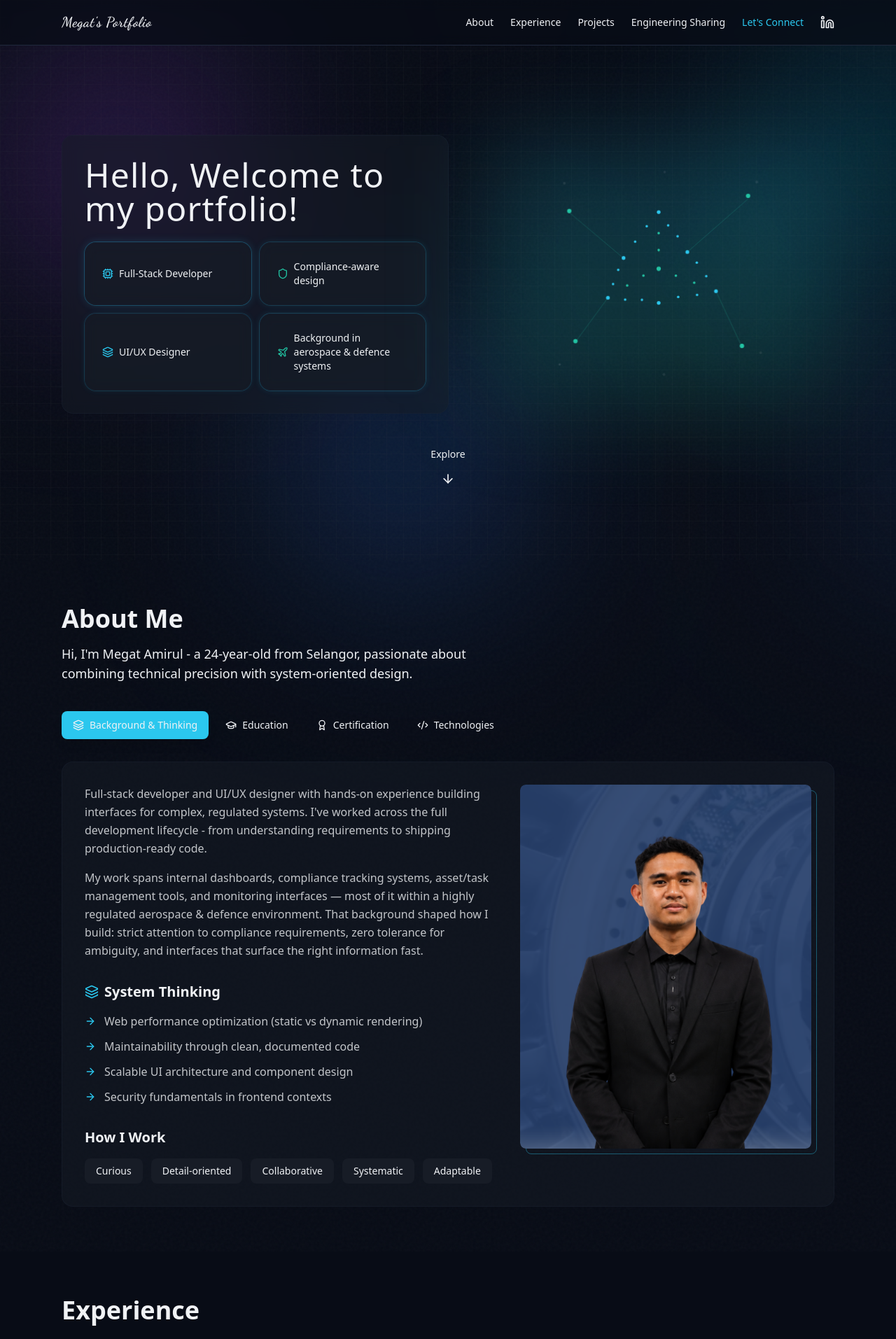
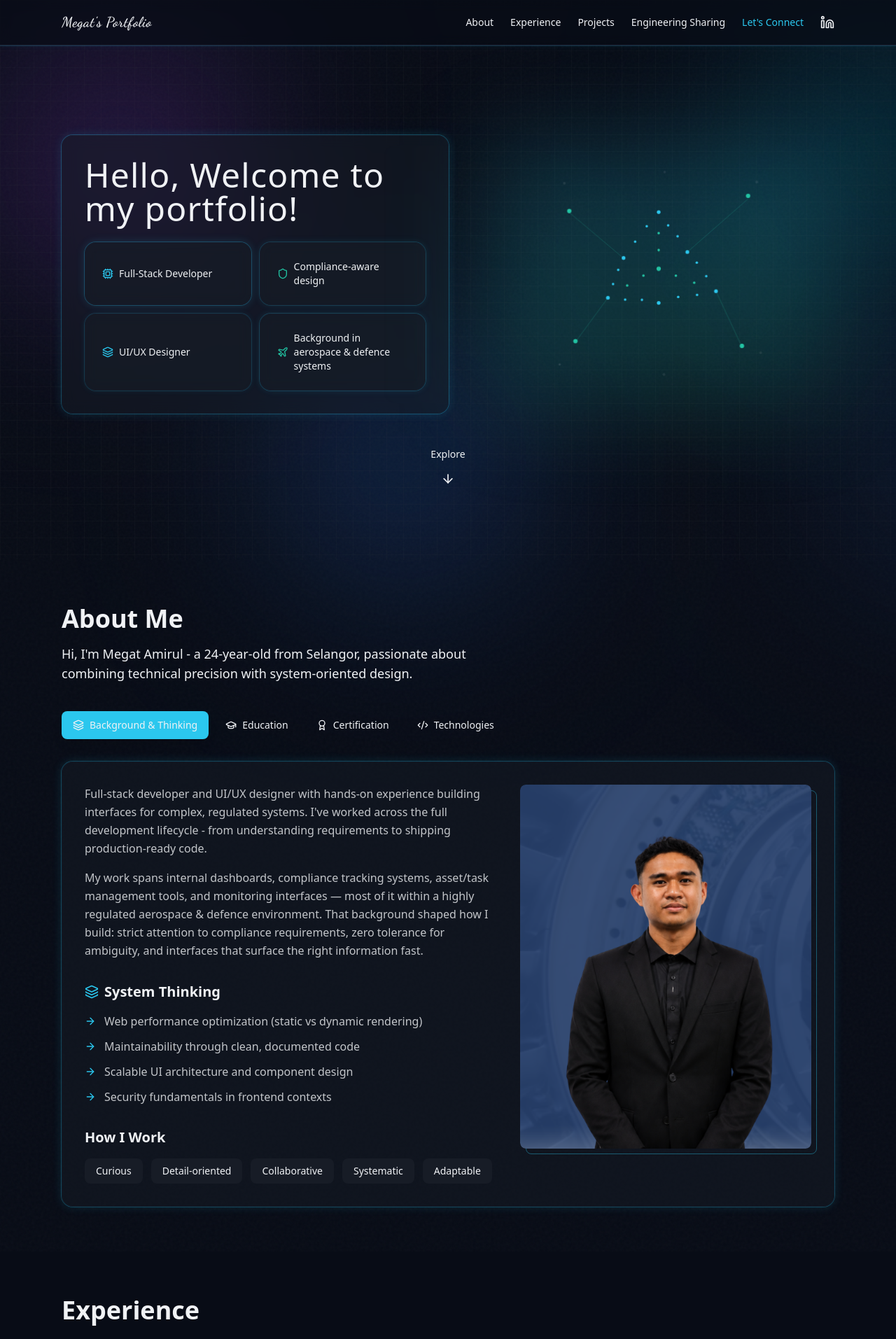
Before and after one commit to azlanmgthzq-dev/megatamirul.my, a Next.js app: page / in a window 1280 px wide. Shown: the top 1913 px of the page at 70% size. Built offline with nearby package versions, Linux system fonts and the light colour scheme; a web font is replaced by a local one.

Commit message:
Feat: add glow effect on every suitable border

```diff
--- a/components/about/AboutSection.tsx
+++ b/components/about/AboutSection.tsx
@@ -234,7 +234,7 @@ export default function AboutSection() {
                         ].map((cert, index) => (
                           <div
                             key={index}
-                            className="glass rounded-xl p-6 hover:border-primary/40 transition"
+                            className="glass glow-border rounded-xl p-6 hover:border-primary/40 transition"
                           >
                             <div className="flex items-start justify-between mb-3">
                               <h3 className="font-semibold text-foreground">
--- a/components/about/AboutTabs.tsx
+++ b/components/about/AboutTabs.tsx
@@ -48,7 +48,7 @@ export default function AboutTabs({ renderContent, onTabChange }: Props) {
           initial={{ opacity: 0, x: 12 }}
           animate={{ opacity: 1, x: 0 }}
           transition={{ duration: 0.3 }}
-          className="glass rounded-2xl p-8 min-h-[380px]"
+          className="glass glow-border rounded-2xl p-8 min-h-[380px]"
         >
           {renderContent(activeTab)}
         </motion.div>
--- a/components/engineering-sharing/EngineeringTabs.tsx
+++ b/components/engineering-sharing/EngineeringTabs.tsx
@@ -41,7 +41,7 @@ export default function EngineeringTabs() {
         initial={{ opacity: 0, x: 12 }}
         animate={{ opacity: 1, x: 0 }}
         transition={{ duration: 0.3 }}
-        className="glass rounded-2xl p-8 min-h-[380px] space-y-6"
+        className="glass glow-border rounded-2xl p-8 min-h-[380px] space-y-6"
       >
         <div className="space-y-3">
           <h3 className="font-display text-xl font-semibold text-foreground">
--- a/components/experience/ExperienceTabs.tsx
+++ b/components/experience/ExperienceTabs.tsx
@@ -49,7 +49,7 @@ export default function ExperienceTabs({
         initial={{ opacity: 0, y: 12 }}
         animate={{ opacity: 1, y: 0 }}
         transition={{ duration: 0.3 }}
-        className="glass rounded-2xl p-8 space-y-6"
+        className="glass glow-border rounded-2xl p-8 space-y-6"
       >
         {renderContent(activeTab)}
       </motion.div>
--- a/components/footer/Footer.tsx
+++ b/components/footer/Footer.tsx
@@ -4,7 +4,7 @@ import { Github, Linkedin } from "lucide-react";
 
 export default function Footer() {
   return (
-    <footer className="border-t border-border/60 bg-background/80 backdrop-blur">
+    <footer className="border-t border-border/60 bg-background/80 backdrop-blur glow-border">
       <div className="max-w-6xl mx-auto px-6 py-6 flex flex-col sm:flex-row items-center justify-between gap-3">
         <span className="text-sm text-foreground font-medium">
           Built by Megat Amirul
--- a/components/hero/HeroGreeting.tsx
+++ b/components/hero/HeroGreeting.tsx
@@ -11,7 +11,7 @@ const traits = [
 
 export default function HeroGreeting() {
   return (
-    <div className="glass rounded-2xl p-6 md:p-8 space-y-6 text-center lg:text-left">
+    <div className="glass glow-border rounded-2xl p-6 md:p-8 space-y-6 text-center lg:text-left">
       <div>
         <h1 className="font-display text-4xl md:text-5xl tracking-wide">
           Hello, Welcome to my portfolio!
--- a/components/navigation/Navigation.tsx
+++ b/components/navigation/Navigation.tsx
@@ -68,7 +68,7 @@ export default function Navigation() {
   }, [isHome]);
 
   return (
-    <header className="fixed top-0 left-0 right-0 z-50 backdrop-blur bg-background/70 border-b border-border">
+    <header className="fixed top-0 left-0 right-0 z-50 backdrop-blur bg-background/70 border-b border-border glow-border">
       <nav className="max-w-6xl mx-auto px-6 h-16 flex items-center justify-between">
         <Link
           href="/"
--- a/components/projects/ProjectCard.tsx
+++ b/components/projects/ProjectCard.tsx
@@ -12,7 +12,7 @@ export default function ProjectCard({ project }: ProjectCardProps) {
   const hasLink = project.link.length > 0;
 
   return (
-    <div className="glass rounded-xl p-6 hover:border-primary/40 transition space-y-4">
+    <div className="glass glow-border rounded-xl p-6 hover:border-primary/40 transition space-y-4">
       <ProjectCarousel images={project.images} alt={project.name} />
 
       <div className="space-y-3">
```
